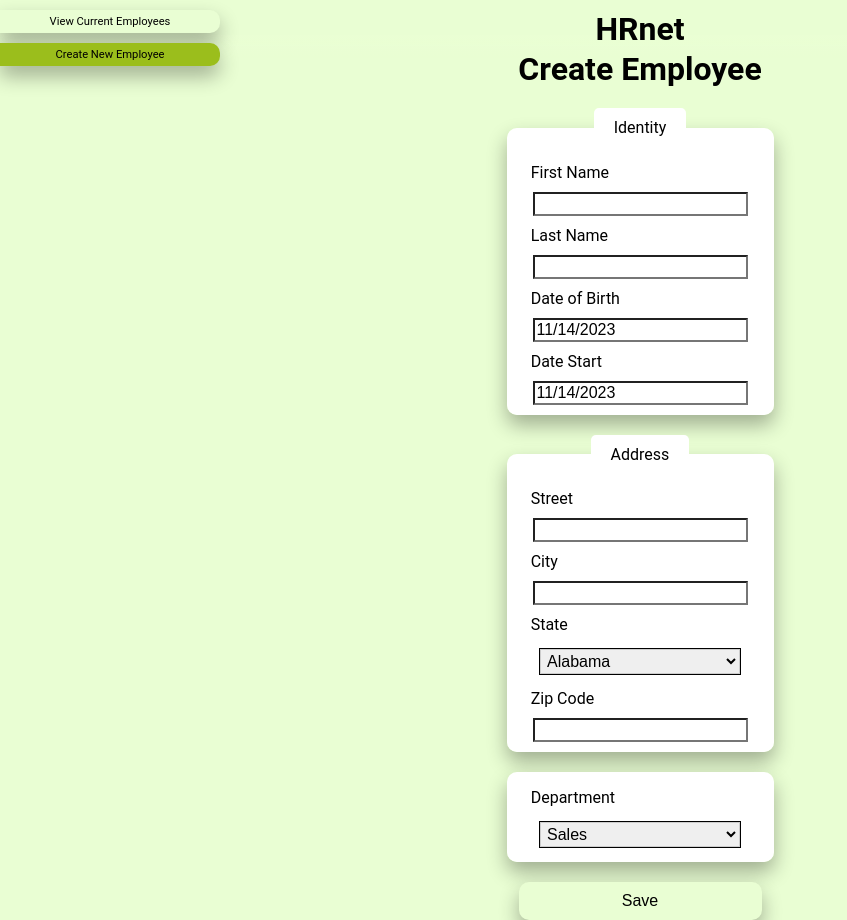
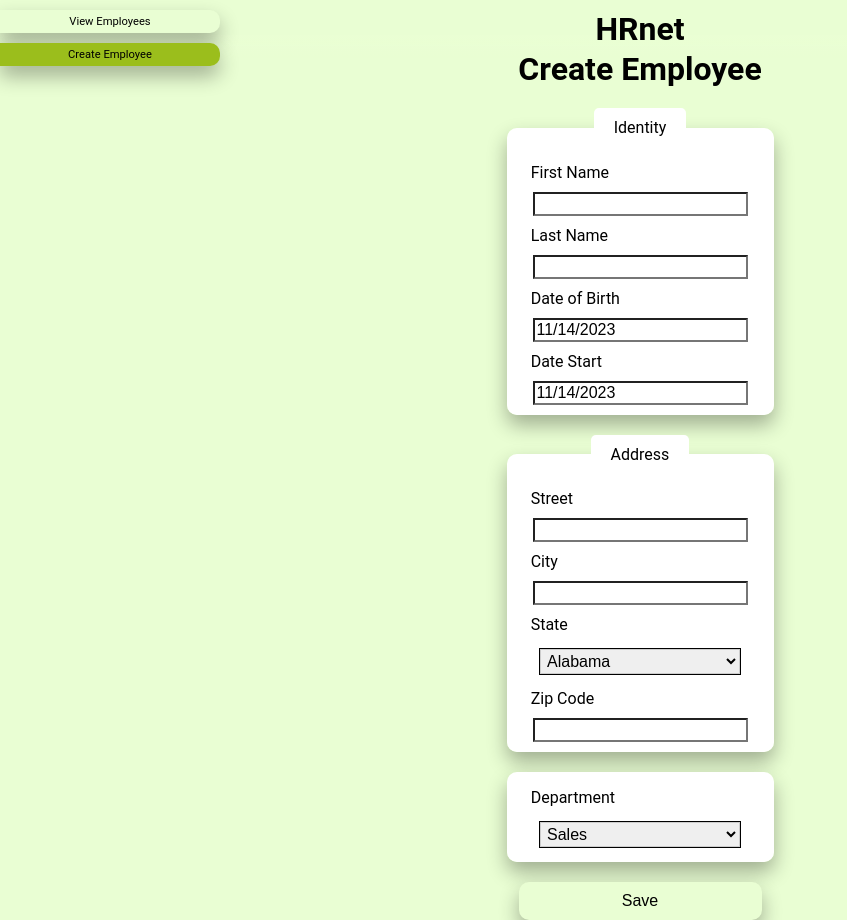
Before and after one commit to leen1515/hrnet, a React (Create React App) app in the folder hrnet/: page / in a window 1280 px wide. Shown: the whole page, without its empty margins (0-847 px from the left). Built offline with nearby package versions, Linux system fonts and the light colour scheme.

Commit message:
feat(): update react-cool-table

```diff
--- a/hrnet/package.json
+++ b/hrnet/package.json
@@ -8,7 +8,7 @@
     "@testing-library/react": "^13.4.0",
     "@testing-library/user-event": "^13.5.0",
     "react": "^18.2.0",
-    "react-cool-table": "^0.0.81",
+    "react-cool-table": "^0.0.91",
     "react-datepicker": "^4.23.0",
     "react-dom": "^18.2.0",
     "react-redux": "^8.1.3",
--- a/hrnet/src/components/Header.jsx
+++ b/hrnet/src/components/Header.jsx
@@ -57,8 +57,8 @@ function Header(){
     return(<HeaderParent>
         <TitleH1>HRnet</TitleH1>
         <ContainLink>
-        <LinkStyle to = "/employes" tabIndex={0}>View Current Employees</LinkStyle>
-        <LinkStyle to = "/"tabIndex={0}>Create New Employee</LinkStyle>
+        <LinkStyle to = "/employes" tabIndex={0}>View Employees</LinkStyle>
+        <LinkStyle to = "/"tabIndex={0}>Create Employee</LinkStyle>
         </ContainLink>
         </HeaderParent>
     )
```
